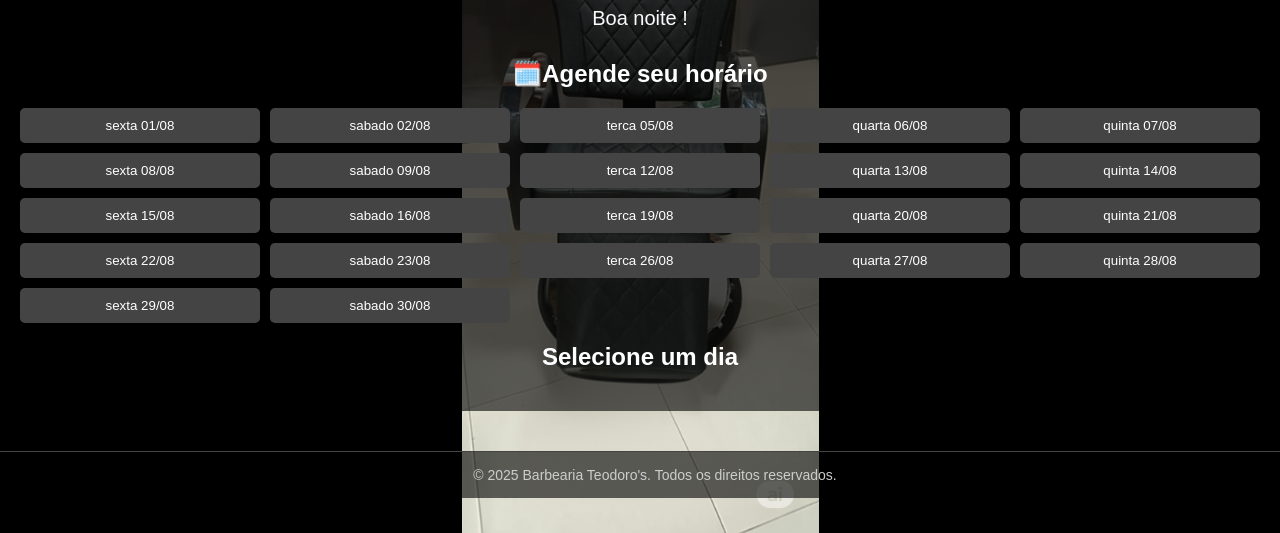
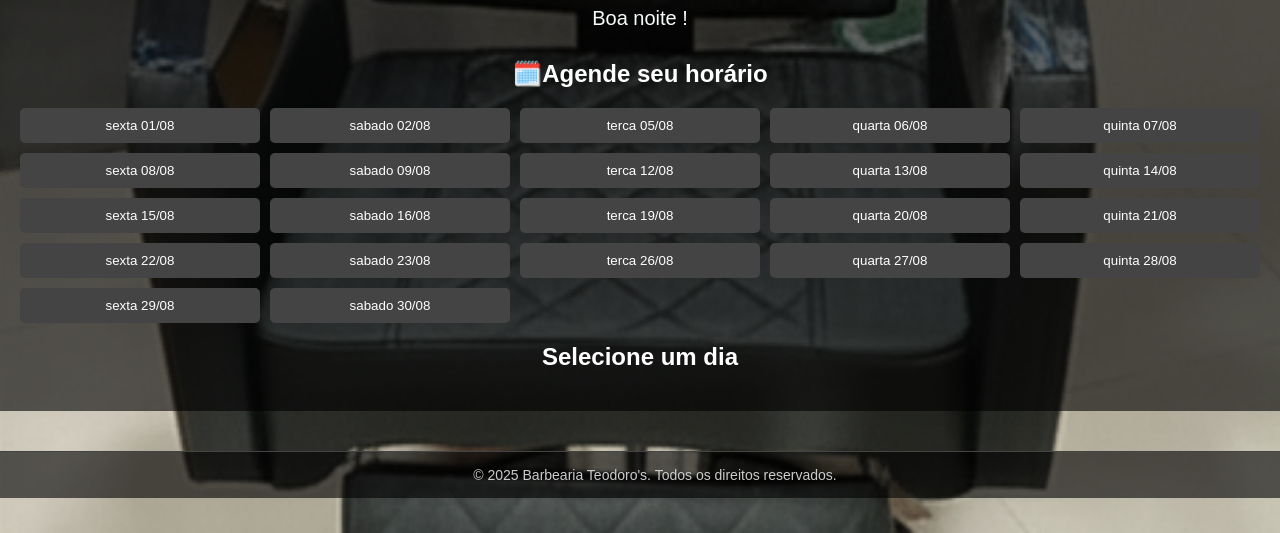
Before and after one commit to wesleyspereira/Agendamento-Teodoro-s-Cliente, a plain HTML site: page index.html in a window 1280 px wide. Shown: the part 267-800 px from the top of the page. Drawn offline with Linux system fonts and the light colour scheme.

Commit message:
Update style.css

```diff
--- a/style.css
+++ b/style.css
@@ -2,9 +2,7 @@ body {
   margin: 0;
   font-family: Arial, sans-serif;
   background: url('fundo.png') no-repeat center center fixed;
-  background-size: contain;
-  background-repeat: no-repeat;
-  background-color: black;
+  background-size: cover;
   color: #fff;
 }
 
@@ -132,9 +130,11 @@ ul li:hover {
 .cancelar:hover {
   background-color: #c72b37;
 }
+
+/* RESPONSIVO PARA MOBILE */
 @media (max-width: 768px) {
   .grid-dias {
-    grid-template-columns: repeat(2, 1fr); /* 2 colunas em vez de 5 */
+    grid-template-columns: repeat(2, 1fr);
     gap: 12px;
   }
 
```
